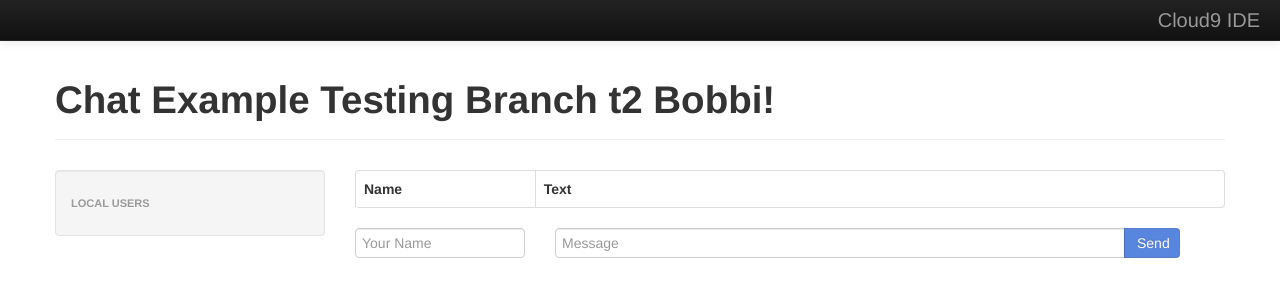
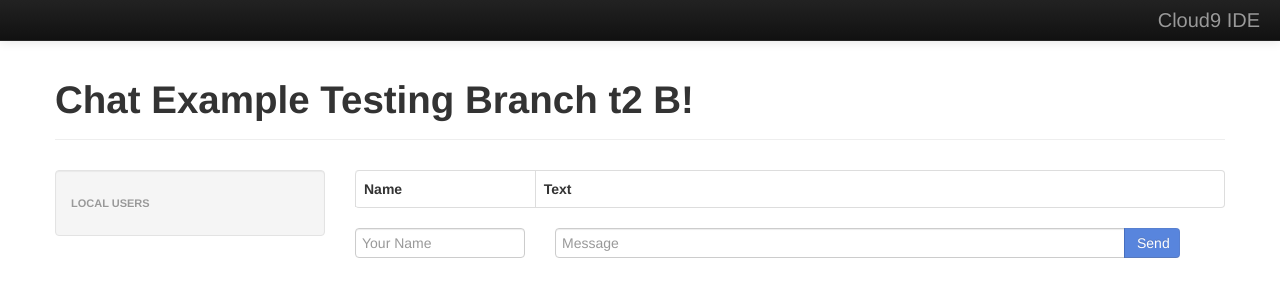
Before and after one commit to pbhatt17/nodetest, a website: page client/index.html in a window 1280 px wide. Drawn offline with nearby package versions, Linux system fonts and the light colour scheme; no server answers.

Commit message:
Update index.html

```diff
--- a/client/index.html
+++ b/client/index.html
@@ -55,7 +55,7 @@
         </div>
       </div>
       <div class="page-header">
-        <h1>Chat Example Testing Branch t2 Bobbi!</h1>
+        <h1>Chat Example Testing Branch t2 B!</h1>
       </div>
       <div class="row">
         <div class="span3">
```
